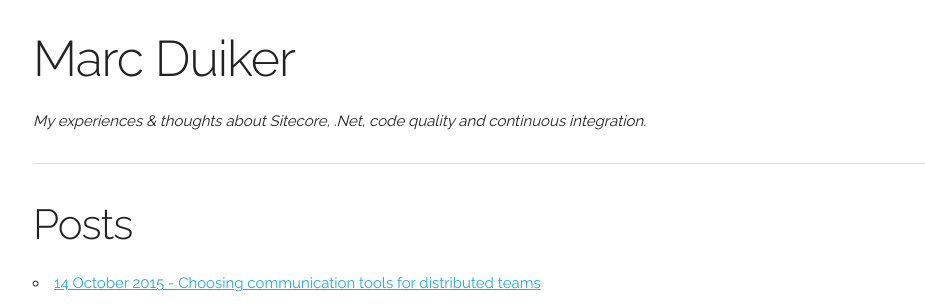
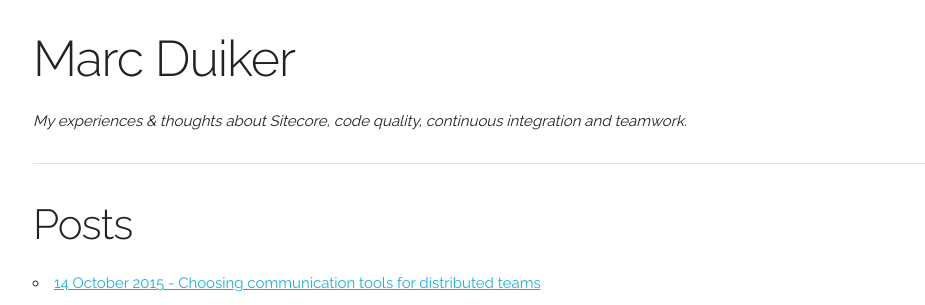
Before and after one commit to marcduiker/marcduiker.github.io, a Jekyll site: the page built from index.html, in a window 1280 px wide. Shown: the top 305 px of the page, without its empty margins (127-1052 px from the left). Built offline with Jekyll 4.4.1, drawn with Linux system fonts in a browser that asks for light colours.

Commit message:
Updated title in head and header.

```diff
--- a/_includes/head.html
+++ b/_includes/head.html
@@ -1,7 +1,7 @@
 <head>
 
   <meta charset="utf-8">
-  <title>Marc Duiker about Sitecore, .Net, code quality and continuous integration.</title>
+  <title>My experiences &amp; thoughts about Sitecore, code quality, continuous integration and teamwork | Marc Duiker</title>
   <meta name="description" content="{{ page.title }}" />
   <meta name="author" content="Marc Duiker">
 
--- a/_includes/header.html
+++ b/_includes/header.html
@@ -2,7 +2,7 @@
     <div class="row">
       <div class="twelve columns" style="margin-top: 3%">
         <h1>Marc Duiker</h1>
-		    <p><em>My experiences &amp; thoughts about Sitecore, .Net, code quality and continuous integration.</em></p>
+		    <p><em>My experiences &amp; thoughts about Sitecore, code quality, continuous integration and teamwork.</em></p>
 		    <hr>
       </div>
     </div>
```
